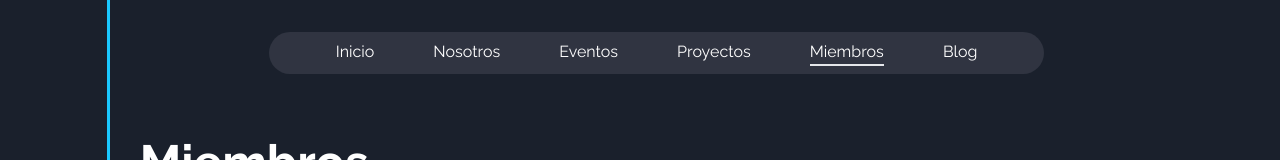
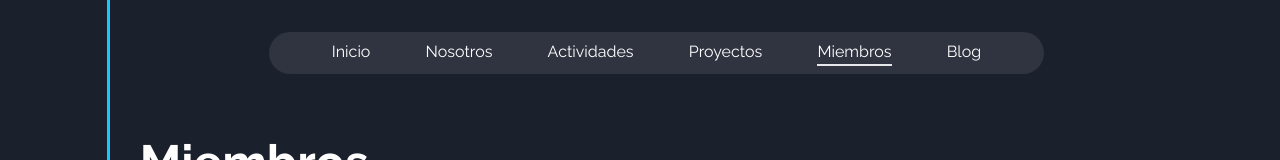
Before and after one commit to Taws-Espol/web, a React (Vite) app: page /miembros in a window 1280 px wide. Shown: the top 160 px of the page. Built offline with nearby package versions, Linux system fonts and the light colour scheme.

Commit message:
solve conflict

```diff
--- a/src/components/Navbar.jsx
+++ b/src/components/Navbar.jsx
@@ -6,12 +6,8 @@ const Navbar = (props) => {
   const Links = [
     { name: "Inicio", link: "/", selected: "inicio" },
     { name: "Nosotros", link: "/about", selected: "about" },
-    { name: "Eventos", link: "/eventos", selected: "eventos" },
-    {
-      name: "Proyectos",
-      link: "https://github.com/Taws-Espol",
-      selected: "proyectos",
-    },
+    { name: "Actividades", link: "/eventos", selected: "eventos" },
+    { name: "Proyectos", link: "https://github.com/Taws-Espol", selected: "proyectos" },
     { name: "Miembros", link: "/miembros", selected: "miembros" },
     { name: "Blog", link: "https://medium.com/taws", selected: "blog" },
   ];
@@ -27,16 +23,14 @@ const Navbar = (props) => {
             TAWS
           </span>
           <ul
-            className={`md:flex md:justify-evenly absolute md:static w-full md:w-auto md:pl-0 transition-all duration-300 ease-in bg-tawsLight text-center ${
-              open ? "top-20" : "top-[-490px]"
-            }`}
+            className={`md:flex md:justify-evenly absolute md:static w-full md:w-auto md:pl-0 transition-all duration-300 ease-in bg-tawsLight text-center ${open ? "top-20" : "top-[-490px]"
+              }`}
           >
             {Links.map((link) => (
               <li
                 key={link.name}
-                className={`${
-                  props.item === link.selected ? "border-b-2" : ""
-                }  md:my-0 my-7`}
+                className={`${props.item === link.selected ? "border-b-2" : ""
+                  }  md:my-0 my-7`}
               >
                 <a
                   href={link.link}
```
